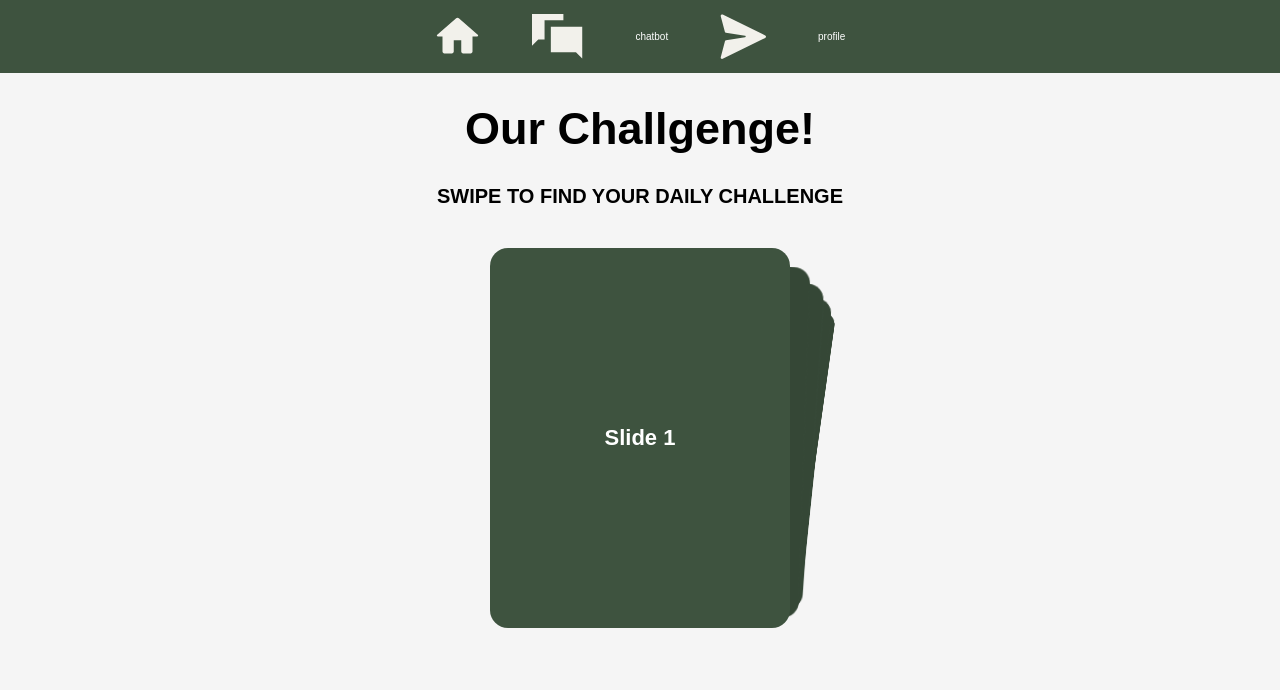
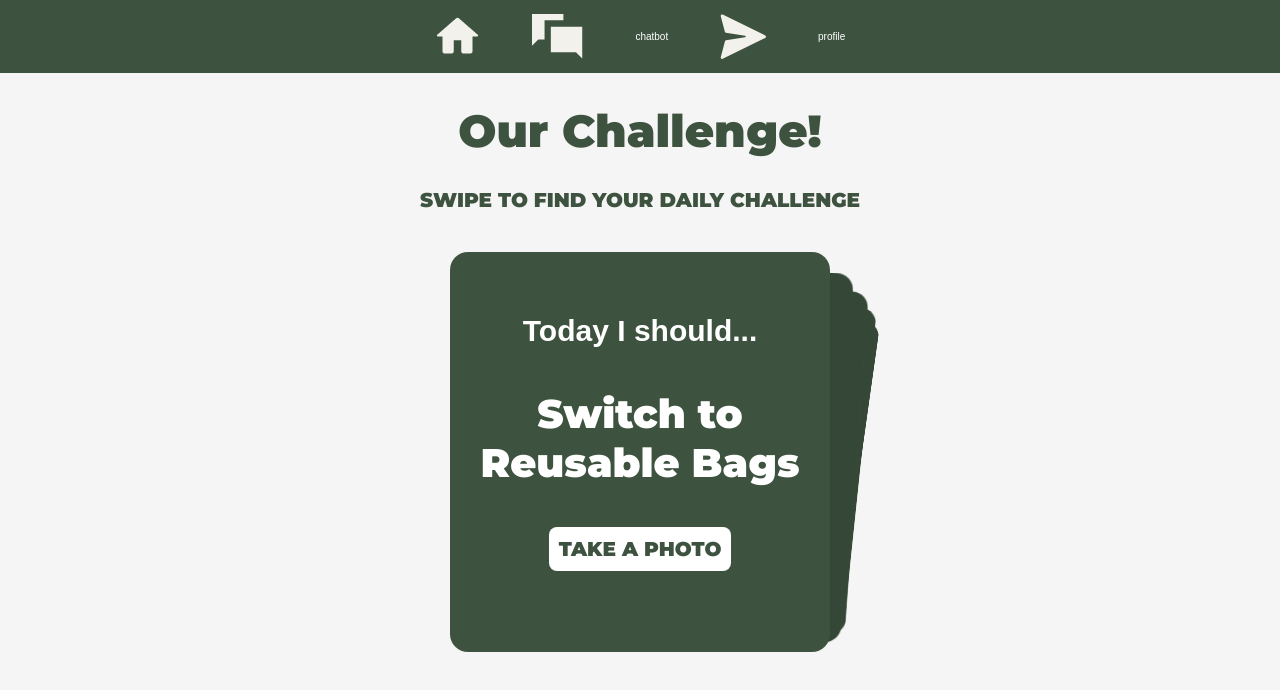
Before and after one commit to NSStoyanova22/GreenVista, a React (Vite) app: page / in a window 1280 px wide. Shown: the top 690 px of the page. Built offline with nearby package versions, Linux system fonts and the light colour scheme.

Commit message:
Finish cards look and add some cards

```diff
--- a/src/App.jsx
+++ b/src/App.jsx
@@ -3,6 +3,7 @@ import forum from '../public/forum-icon.svg'
 import chat from '../public/chat-icon.svg'
 
 import '../styles/app.css'
+
 import React, { useRef, useState } from 'react';
 // Import Swiper React components
 import { Swiper, SwiperSlide,  } from 'swiper/react';
@@ -37,7 +38,7 @@ export default function App() {
     </li>
   </ul>
 </nav>
-<h1 className="heading">Our Challgenge!</h1>
+<h1 className="heading">Our Challenge!</h1>
   <h2 className="heading2">Swipe to find your daily challenge</h2>
       <Swiper
         effect={'cards'}
@@ -45,15 +46,51 @@ export default function App() {
         modules={[EffectCards]}
         className="mySwiper"
       >
-        <SwiperSlide>Slide 1</SwiperSlide>
-        <SwiperSlide>Slide 2</SwiperSlide>
-        <SwiperSlide>Slide 3</SwiperSlide>
-        <SwiperSlide>Slide 4</SwiperSlide>
-        <SwiperSlide>Slide 5</SwiperSlide>
-        <SwiperSlide>Slide 6</SwiperSlide>
-        <SwiperSlide>Slide 7</SwiperSlide>
-        <SwiperSlide>Slide 8</SwiperSlide>
-        <SwiperSlide>Slide 9</SwiperSlide>
+        <SwiperSlide><p className="cardHeading">Today I should...</p>
+        <p className="ecoIdeas">Switch to Reusable Bags</p>
+        <label htmlFor="files" className="btn">Take a photo</label>
+        <input id="files" style={{ visibility: "hidden" }} type="file" />
+        </SwiperSlide>
+        <SwiperSlide><p className="cardHeading">Today I should...</p>
+        <p className="ecoIdeas">Recycle, reuse</p>
+        <label htmlFor="files" className="btn">Take a photo</label>
+        <input id="files" style={{ visibility: "hidden" }} type="file" />
+        </SwiperSlide>
+        <SwiperSlide><p className="cardHeading">Today I should...</p>
+        <p className="ecoIdeas">Use long-lasting light bulbs</p>
+        <label htmlFor="files" className="btn">Take a photo</label>
+        <input id="files" style={{ visibility: "hidden" }} type="file" />
+        </SwiperSlide>
+        <SwiperSlide><p className="cardHeading">Today I should...</p>
+        <p className="ecoIdeas">Drive less</p>
+        <label htmlFor="files" className="btn">Take a photo</label>
+        <input id="files" style={{ visibility: "hidden" }} type="file" />
+        </SwiperSlide>
+        <SwiperSlide><p className="cardHeading">Today I should...</p>
+        <p className="ecoIdeas">Shop wisely</p>
+        <label htmlFor="files" className="btn">Take a photo</label>
+        <input id="files" style={{ visibility: "hidden" }} type="file" />
+        </SwiperSlide>
+        <SwiperSlide><p className="cardHeading">Today I should...</p>
+        <p className="ecoIdeas">Eat organic</p>
+        <label htmlFor="files" className="btn">Take a photo</label>
+        <input id="files" style={{ visibility: "hidden" }} type="file" />
+        </SwiperSlide>
+        <SwiperSlide><p className="cardHeading">Today I should...</p>
+        <p className="ecoIdeas">Use tote bag</p>
+        <label htmlFor="files" className="btn">Take a photo</label>
+        <input id="files" style={{ visibility: "hidden" }} type="file" />
+        </SwiperSlide>
+        <SwiperSlide><p className="cardHeading">Today I should...</p>
+        <p className="ecoIdeas">Be more energy efficient</p>
+        <label htmlFor="files" className="btn">Take a photo</label>
+        <input id="files" style={{ visibility: "hidden" }} type="file" />
+        </SwiperSlide>
+        <SwiperSlide><p className="cardHeading">Today I should...</p>
+        <p className="ecoIdeas">Start waste sorting</p>
+        <label htmlFor="files" className="btn">Take a photo</label>
+        <input id="files" style={{ visibility: "hidden" }} type="file" />
+        </SwiperSlide>
       </Swiper>
     </>
   )
--- a/styles/app.css
+++ b/styles/app.css
@@ -1,3 +1,4 @@
+@import url('https://fonts.googleapis.com/css2?family=Montserrat:ital,wght@0,100..900;1,100..900&display=swap');
 #app { height: 100% }
 body {
     margin: 0;
@@ -51,16 +52,17 @@ a img {
 
 .swiper {
   margin-top: 40px;
-  width: 300px;
-  height: 380px;
+  width: 38rem;
+  height: 40rem;
 }
 
 .swiper-slide {
   display: flex;
+  flex-direction: column;
   align-items: center;
   justify-content: center;
   border-radius: 18px;
-  font-size: 22px;
+
   font-weight: bold;
   color: #fff;
 }
@@ -108,9 +110,43 @@ a img {
 .heading{
   text-align: center;
   font-size: 4.5rem;
+  font-family: "Montserrat", sans-serif;
+  color: #3e533f;
+  font-weight: 900;
 }
 .heading2{
   text-align: center;
   font-size: 2rem;
   text-transform: uppercase;
+  font-family: "Montserrat", sans-serif;
+  color: #3e533f;
+  font-weight: 900;
 }
+
+.btn{
+  font-family: "Montserrat", sans-serif;
+  text-transform: uppercase;
+  font-size: 2rem;
+  background-color: white;
+  color: #3e533f;
+  padding-left: 1rem;
+  padding-right: 1rem;
+  padding-top: 1rem;
+  padding-bottom: 1rem;
+  cursor: pointer;
+  font-weight: 900;
+  border-radius: 0.8rem;
+}
+
+.ecoIdeas{
+  font-size: 4rem;
+  text-align: center;
+  font-family: "Montserrat", sans-serif;
+  font-weight: 900;
+}
+
+.cardHeading{
+  font-size: 3rem;
+  margin-bottom: 0.1rem;
+  margin-top:1px
+}
```
